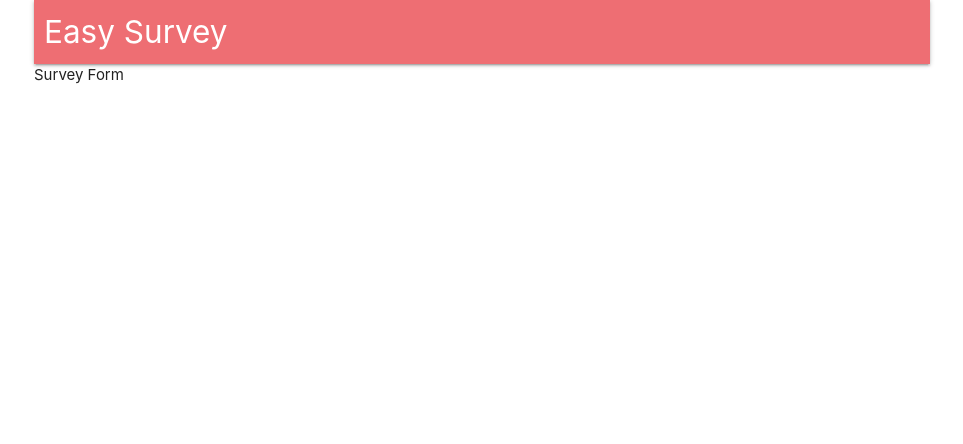
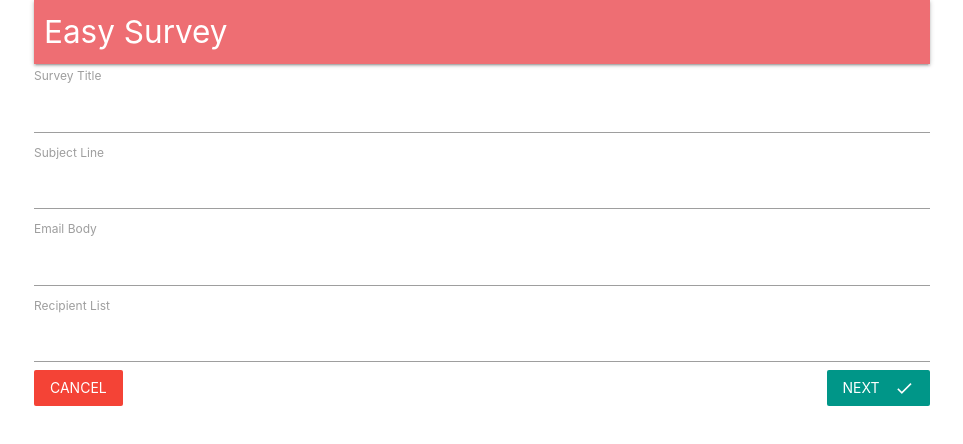
Before and after one commit to ramikhafagi96/Easy-Survey, a React (Create React App) app in the folder client/: page /surveys/new in a window 1280 px wide. Shown: the top 444 px of the page, without its empty margins (158-1121 px from the left). Built offline with nearby package versions, Linux system fonts and the light colour scheme; no server answers.

Commit message:
render SurveyField component in the SurveyForm

```diff
--- /dev/null
+++ b/client/src/components/surveys/SurveyField.js
@@ -0,0 +1,13 @@
+import React from 'react';
+
+const SurveyField = ({ input, label }) => {
+
+    return(
+        <div>
+            <label>{label}</label>
+            <input {...input}/>
+        </div>
+    );
+}
+
+export default SurveyField;
--- a/client/src/components/surveys/SurveyForm.js
+++ b/client/src/components/surveys/SurveyForm.js
@@ -1,13 +1,40 @@
 import React, { Component } from 'react';
+import { reduxForm, Field } from 'redux-form'; // allows our component to communicate with redux store
+import { Link } from 'react-router-dom';
+import SurveyField from './SurveyField';
 
+const FIELDS = [
+    {label:'Survey Title', name:'title'},
+    {label:'Subject Line', name:'subject'},
+    {label:'Email Body', name:'email'},
+    {label:'Recipient List', name:'emails'}
+];
 class SurveyForm extends Component {
+    renderFields() {
+        return FIELDS.map(({label, name}) => {
+            return <Field key={name} component={SurveyField} type="text" label={label} name={name}/>
+        })
+    }
     render() {
-        return(
+        return (
             <div>
-                Survey Form
+                <form onSubmit={this.props.handleSubmit(values => console.log(values))}>
+                    {this.renderFields()}
+                    <Link to="/surveys" className="red btn-flat white-text">
+                        Cancel
+                    </Link>
+                    <button type="submit" className="teal btn-flat right white-text">
+                        Next
+                        <i className="material-icons right">done</i>
+                    </button>
+                </form>
             </div>
         );
     }
 }
 
-export default SurveyForm;
+
+
+export default reduxForm({
+    form: 'surveyForm'
+})(SurveyForm);
```
